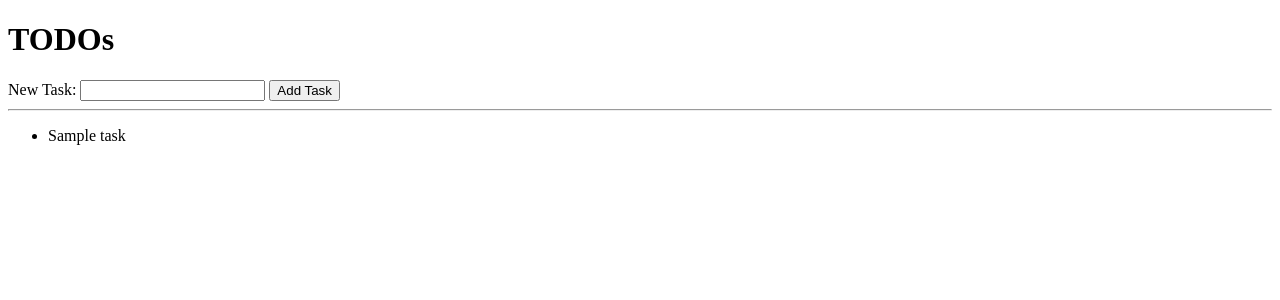
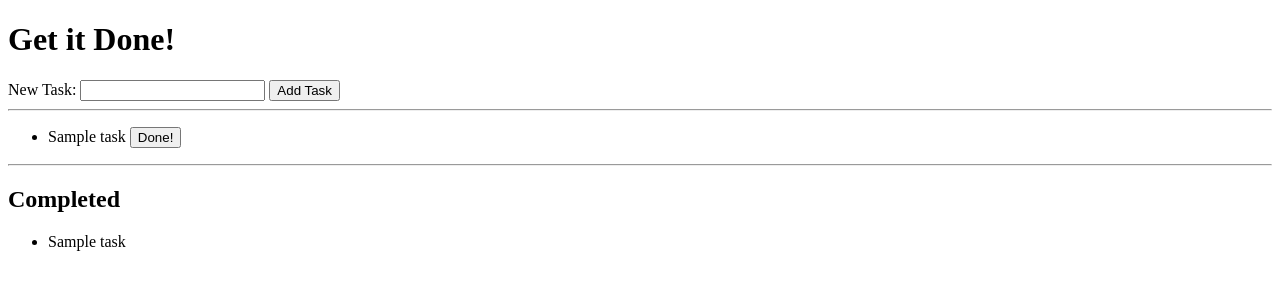
Before and after one commit to brandycodes/get-it-done, a Flask app: template templates/todos.html in a window 1280 px wide. Shown: the top 300 px of the page. Run offline with Flask 2, Linux system fonts and the light colour scheme; tables that the repository leaves empty hold one stand-in row (values such as "Sample post"); the template is opened without the code that fills it: values that come from a table or form of the project are taken from there, most other values are stand-ins (such as "Sample title", 1, 10 or a date in 2020).

Commit message:
Completed through part 4 of tutorial

```diff
--- a/main.py
+++ b/main.py
@@ -1,85 +1,50 @@
 from flask import Flask, request, redirect, render_template
-import cgi
-import os
+from flask_sqlalchemy import SQLAlchemy
 
 app = Flask(__name__)
 app.config['DEBUG'] = True
+app.config['SQLALCHEMY_DATABASE_URI'] = 'mysql+pymysql://get-it-done:dog@localhost:8889/get-it-done'
+app.config['SQLALCHEMY_ECHO'] = True
+db = SQLAlchemy(app)
 
-@app.route('/')
-def index():
-    return render_template('hello_form.html')
+class Task(db.Model):
 
-@app.route("/hello", methods=["POST"])
-def hello():
-    first_name = request.form['first_name']
-    return render_template('hello_greeting.html', name=first_name)
+    id = db.Column(db.Integer, primary_key=True)
+    name = db.Column(db.String(120))
+    completed = db.Column(db.Boolean)
 
-
-@app.route("/validate-time")
-def display_time_form():
-    return render_template('time_form.html')
-
-
-def is_integer(num):
-    try:
-        int(num)
-        return True
-    except ValueError:
-        return False
-
-@app.route("/validate-time", methods=["POST"])
-def validate_time():
-
-    hours = request.form['hours']
-    minutes = request.form['minutes']
-
-    hours_error = ''
-    minutes_error = ''
-
-    if not is_integer(hours):
-        hours_error = 'Not a valid integer'
-        hours = ''
-    else:
-        hours = int(hours)
-        if hours > 23 or hours < 0:
-            hours_error = 'Hour value out of range (0-23)'
-            hours = ''
-
-    if not is_integer(minutes):
-        minutes_error = 'Not a valid integer'
-        minutes = ''
-    else:
-        minutes = int(minutes)
-        if minutes > 59 or minutes < 0:
-            minutes_error = 'Minutes value out of range (0-59)'
-            minutes = ''
-
-    if not minutes_error and not hours_error:
-        time = str(hours) + ':' + str(minutes)
-        return redirect('/valid-time?time={0}'.format(time))
-    else:
-        return render_template('time_form.html', hours_error=hours_error,
-            minutes_error=minutes_error,
-            hours=hours,
-            minutes=minutes)
+    def __init__(self, name):
+        self.name = name
+        self.completed = False
 
 
 
-@app.route("/valid-time")
-def valid_time():
-    time = request.args.get('time')
-    return '<h1>You submitted {0}. Thanks for submitting a valid time!</h1>'.format(time)
+@app.route('/', methods=['POST', 'GET'])
+def index():
 
 
-tasks = []
+    if request.method == 'POST':
+        task_name = request.form['task']
+        new_task = Task(task_name)
+        db.session.add(new_task)
+        db.session.commit()
 
-@app.route("/todos", methods=['POST', 'GET'])
-def todos():
+    tasks = Task.query.filter_by(completed=False).all()
+    completed_tasks = Task.query.filter_by(completed=True).all()
+    return render_template('todos.html', title="Get It Done!",
+        tasks=tasks, completed_tasks=completed_tasks)
 
-    if request.method == 'POST':
-        task = request.form['task']
-        tasks.append(task)
+@app.route('/delete-task', methods=['POST'])
+def delete_task():
 
-    return render_template('todos.html', title="TODOs", tasks=tasks)
+    task_id = int(request.form['task-id'])
+    task = Task.query.get(task_id)
+    task.completed = True
+    db.session.add(task)
+    db.session.commit()
 
-app.run()
+    return redirect('/')
+
+
+if __name__ == '__main__':
+    app.run()
--- a/templates/todos.html
+++ b/templates/todos.html
@@ -1,7 +1,7 @@
 {% extends "base.html" %}
 
 {% block content %}
-        <h1>TODOs</h1>
+        <h1>Get it Done!</h1>
         <form method='post'>
             <label>
                 New Task:
@@ -18,9 +18,25 @@
 
             <ul>
                 {% for task in tasks %}
-                <li>{{task}}</li>
+                <li>{{task.name}}
+                    <form method="POST" action="delete-task" style="display:inline-block;">
+                        <input type="hidden" name="task-id" value="{{task.id}}" />
+                        <input type="submit" value="Done!" />
+                    </form>
+                </li>
                 {% endfor %}
             </ul>
 
         {% endif %}
+
+        <hr />
+
+        <h2>Completed</h2>
+
+        <ul>
+            {% for task in completed_tasks %}
+            <li>{{task.name}}</li>
+            {% endfor %}
+        </ul>
+
 {% endblock %}
```
